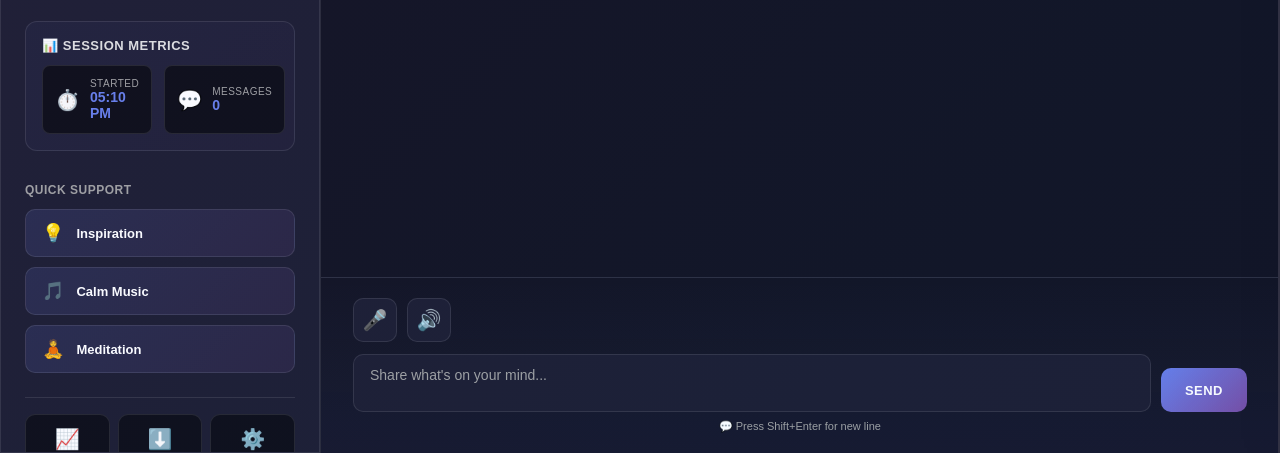
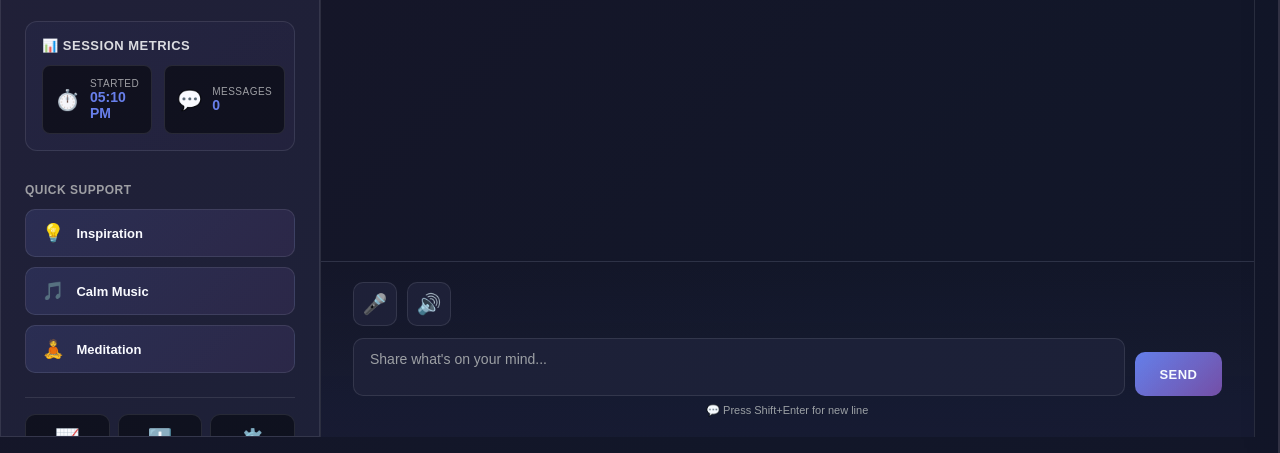
Before and after one commit to CrzyDinesh/emotion-chatbot, a plain HTML site: page index.html in a window 1280 px wide. Shown: the part 347-800 px from the top of the page. Drawn offline with nearby package versions, Linux system fonts and the light colour scheme; a web font is replaced by a local one.

Commit message:
Update style.css

```diff
--- a/style.css
+++ b/style.css
@@ -34,8 +34,8 @@
 }
 
 html, body {
-    width: 100%;
-    height: 100%;
+    width: 99%;
+    height: 99%;
     margin: 0;
     padding: 0;
 }
@@ -409,6 +409,7 @@ body {
     background: var(--bg-dark);
     border-left: 1px solid var(--border);
     border-right: 1px solid var(--border);
+    overflow: auto;
 }
 
 .chat-header {
```
